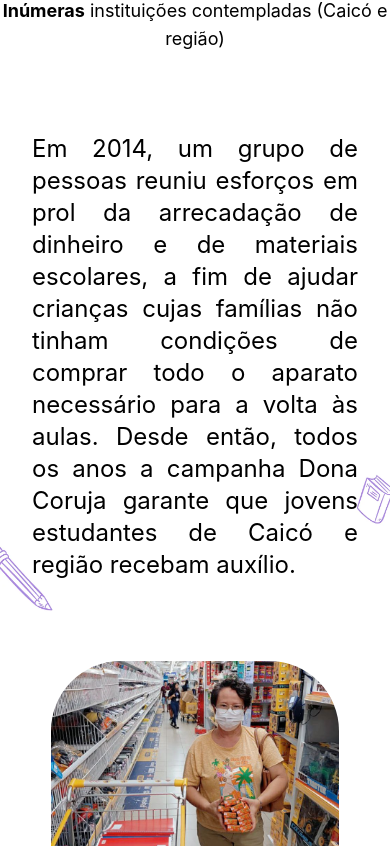
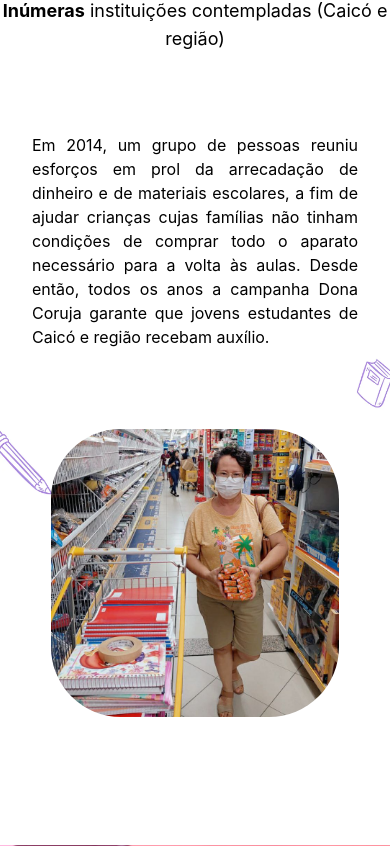
Before and after one commit to NovaDrake76/Campaign-Dona-Coruja, a React (Vite) app: page / in a window 390 px wide. Shown: the part 1498-2344 px from the top of the page. Built offline with nearby package versions, Linux system fonts and the light colour scheme.

Commit message:
fix: mobile

```diff
--- a/src/components/TextAndImage.tsx
+++ b/src/components/TextAndImage.tsx
@@ -20,7 +20,7 @@ const TextAndImage = ({ text, image, reverse }: TextAndImageProps) => {
         <div className={`flex w-full justify-center bg-contain bg-center bg-no-repeat py-20 px-8 md:px-0 transform ${bgImageTransform}`}>
             <div className={`flex flex-col md:flex-row items-center ${direction} gap-20`}>
                 <div className="flex flex-col ">
-                    <p className="text-2xl text-black max-w-lg text-justify">{text}</p>
+                    <p className="md:text-2xl text-black max-w-lg text-justify">{text}</p>
                 </div>
                 <div className="flex relative">
                     {!isLoaded && <div className='w-72 h-72 md:w-[395px] md:h-[395px] flex items-center justify-center z-10'>
--- a/src/pages/Landing/Graph.tsx
+++ b/src/pages/Landing/Graph.tsx
@@ -39,7 +39,7 @@ const Graph = () => {
     return (
         <div className="bg-[#A185DE] w-full flex items-center justify-center">
             <div className="w-full max-w-[1550px] flex items-center justify-center bg-[url('./assets/icons.png')]  bg-contain  bg-center bg-no-repeat ">
-                <div className='w-72  h-48  md:w-[800px] lg:w-[1100px] md:h-[700px] p-8 md:p-[116px] '>
+                <div className='w-[340px]  h-48  md:w-[800px] lg:w-[1100px] md:h-[700px] p-4 md:p-[116px] '>
                     <ResponsiveContainer width="100%" height="100%">
                         <BarChart
                             data={data}
--- a/src/pages/Schools/Schools.tsx
+++ b/src/pages/Schools/Schools.tsx
@@ -3,15 +3,15 @@ import Button from "../../components/Button";
 const Schools = () => {
     return (
         <div className="bg-[url('./assets/bg-1.webp')] bg-repeat-none bg-cover ">
-        <div className="h-screen w-screen bg-[url('./assets/donation-bg.webp')] bg-repeat-none bg-cover flex flex-col md:flex-row items-center justify-center p-8 md:p-0 ">
-            <div className="bg-white px-6 py-12 text-primary rounded-2xl max-w-3xl text-center flex flex-col items-center gap-3">
+            <div className="h-screen w-screen bg-[url('./assets/donation-bg.webp')] bg-repeat-none bg-cover flex flex-col md:flex-row items-center justify-center p-8 md:p-0 ">
+                <div className="bg-white px-6 py-12 text-primary rounded-2xl max-w-3xl text-center flex flex-col items-center gap-3 text-2xl">
 
-                Participe dessa corrente do bem. Um simples gesto pode fazer toda a diferença. Confira as regras para o cadastro e faça os kits escolares chegarem até a sua instituição.
-            <div> <Button text="Em Breve!"/></div>
+                    Participe dessa corrente do bem. Um simples gesto pode fazer toda a diferença. Confira as regras para o cadastro e faça os kits escolares chegarem até a sua instituição.
+                    <div> <Button text="Em Breve!" /></div>
 
+                </div>
             </div>
-            </div>
-            </div>
+        </div>
     );
 }
 
```
